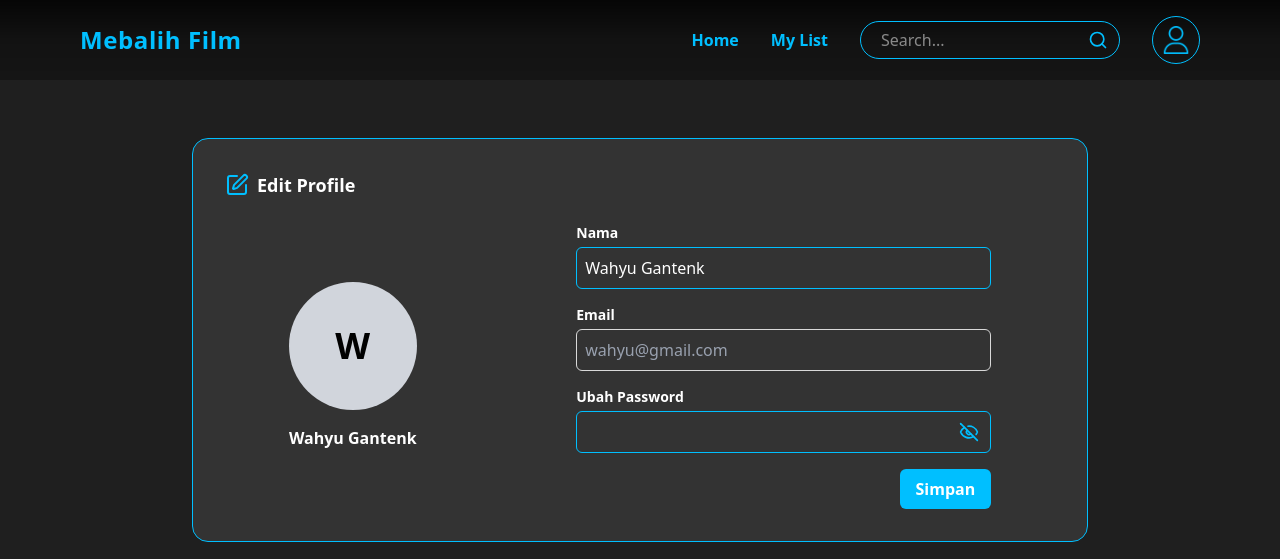
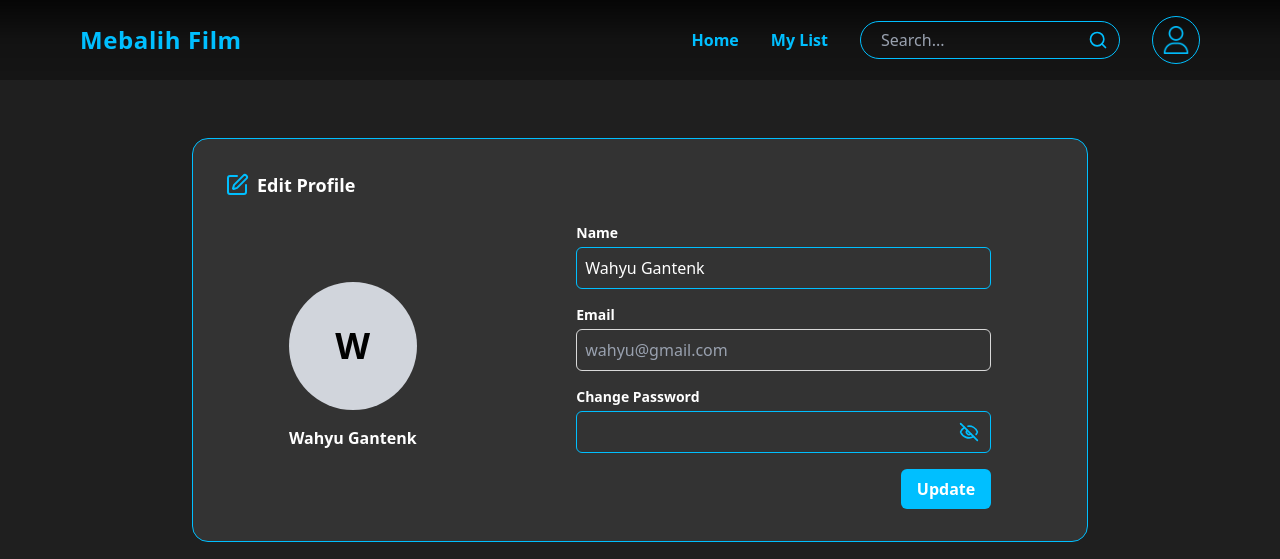
Before and after one commit to Wahabi86/architecture_microservice, a React (Vite) app: page /halaman-edit in a window 1280 px wide. Shown: the top 559 px of the page. Built offline with nearby package versions, Linux system fonts and the light colour scheme.

Commit message:
add feature search bar and updtae style ui on detail and edit page

```diff
--- a/src/App.jsx
+++ b/src/App.jsx
@@ -9,6 +9,7 @@ import Login from "./components/auth/Login";
 import Register from "./components/auth/Register";
 import Rent from "./pages/rent";
 import DetailMovie from "./pages/detailMovie";
+import ScrollToTop from "./utils/ScrollFeature";
 
 function App() {
   const location = useLocation();
@@ -16,6 +17,8 @@ function App() {
 
   return (
     <div className="app-container">
+      <ScrollToTop />
+
       {!hideNavAndFooter && <Navbar />}
 
       <main>
--- a/src/components/Navbar.jsx
+++ b/src/components/Navbar.jsx
@@ -2,6 +2,7 @@ import React from "react";
 import { NavLink } from "react-router-dom";
 import { Search, Edit, LogOut } from "lucide-react";
 import { useState } from "react";
+import SearchBar from "./SearchBar";
 
 function Navbar() {
   // mengatur usermenu
@@ -24,11 +25,7 @@ function Navbar() {
             My List
           </NavLink>
 
-          {/* Search Bar */}
-          <div className="relative">
-            <input type="text" placeholder="Search..." className="bg-transparent border border-[#00BFFF] rounded-full px-4 py-1.5 pl-5 w-65 focus:outline-none text-white" />{" "}
-            <Search className="absolute right-3 top-1/2 -translate-y-1/2 text-[#00BFFF] w-5 h-5"></Search>
-          </div>
+          <SearchBar />
 
           {/* Profile */}
           <div className="relative">
@@ -46,7 +43,7 @@ function Navbar() {
                 {/* Logout */}
                 <NavLink to="/login" onClick={() => setOpenMenu(false)} className="flex items-center w-full text-left px-4 py-2 text-red-500 hover:bg-gray-200 transition-colors font-semibold">
                   <LogOut className="w-5 h-5 mr-2" />
-                  Keluar
+                  Logout
                 </NavLink>
               </div>
             )}
--- /dev/null
+++ b/src/components/SearchBar.jsx
@@ -0,0 +1,80 @@
+import React, { useState } from "react";
+import { Search, Star } from "lucide-react";
+import { useNavigate } from "react-router-dom";
+import { allMovies } from "../data/allData";
+
+function SearchBar() {
+  const [searchInput, setSearchInput] = useState("");
+  const [searchResults, setSearchResults] = useState([]);
+  const [isOpen, setIsOpen] = useState(false);
+  const navigate = useNavigate();
+
+  const handleSearch = (e) => {
+    const value = e.target.value.toLowerCase();
+    setSearchInput(value);
+
+    if (value.trim() === "") {
+      setSearchResults([]);
+      setIsOpen(false);
+    } else {
+      const results = allMovies.filter((movie) => movie.title.toLowerCase().includes(value));
+      setSearchResults(results);
+      setIsOpen(true);
+    }
+  };
+
+  // Navigasi ke halaman detail movie
+  const handleSelectMovie = (movieId) => {
+    navigate(`/movie/${movieId}`);
+    setSearchInput("");
+    setSearchResults([]);
+    setIsOpen(false);
+  };
+
+  const closeDropdown = () => {
+    setIsOpen(false);
+  };
+
+  return (
+    <div className="relative w-65">
+      <input
+        type="text"
+        placeholder="Search..."
+        value={searchInput}
+        onChange={handleSearch}
+        onFocus={() => searchInput && setIsOpen(true)}
+        onBlur={() => setTimeout(closeDropdown, 200)} // delay agar user bisa klik hasil
+        className="bg-transparent border border-[#00BFFF] rounded-full px-4 py-1.5 pl-5 w-full focus:outline-none text-white placeholder-gray-400"
+      />
+      <Search className="absolute right-3 top-1/2 -translate-y-1/2 text-[#00BFFF] w-5 h-5 pointer-events-none"></Search>
+
+      {/* Section Dropdown */}
+      {isOpen && searchResults.length > 0 && (
+        <div
+          className="absolute top-full mt-2 w-full bg-gray-900 border border-[#00BFFF] rounded-lg shadow-lg max-h-96 overflow-y-auto z-50
+  scrollbar-hide"
+        >
+          {searchResults.map((movie) => (
+            <div key={movie.id} onMouseDown={() => handleSelectMovie(movie.id)} className="flex items-center gap-3 p-3 hover:bg-gray-800 cursor-pointer transition-colors border-b border-gray-800 last:border-b-0">
+              <img src={movie.image} alt={movie.title} className="w-12 h-16 object-cover rounded" />
+              <div className="flex-1 min-w-0">
+                <h3 className="text-white font-semibold truncate">{movie.title}</h3>
+                <p className="text-gray-400 text-sm">
+                  {movie.genre.join(", ")} • {movie.year}
+                </p>
+                <p className="text-[#00BFFF] text-xs flex items-center gap-1">
+                  <Star className="w-3 h-3 fill-[#00BFFF]" /> {movie.rating}
+                </p>
+              </div>
+            </div>
+          ))}
+        </div>
+      )}
+
+      {/* Info jika tidak menemukan movie*/}
+      {isOpen && searchInput && searchResults.length === 0 && <div className="absolute top-full mt-2 w-full bg-gray-900 border border-[#00BFFF] rounded-lg p-4 text-center text-gray-400 z-50">No movies found</div>}
+    </div>
+  );
+}
+
+export default SearchBar;
--- a/src/pages/editprofile.jsx
+++ b/src/pages/editprofile.jsx
@@ -40,7 +40,7 @@ function EditProfile() {
           <form onSubmit={handleSubmit} className="flex flex-col gap-4 w-full md:w-1/2 bg">
             {/* Nama */}
             <div>
-              <label className="block text-sm font-semibold mb-1">Nama</label>
+              <label className="block text-sm font-semibold mb-1">Name</label>
               <input type="text" name="name" value={inputName} onChange={(e) => setInputName(e.target.value)} className="w-full p-2  border border-[#00BFFF] rounded-md focus:outline-none" />
             </div>
 
@@ -52,7 +52,7 @@ function EditProfile() {
 
             {/* Password */}
             <div className="relative">
-              <label className="block text-sm font-semibold mb-1">Ubah Password</label>
+              <label className="block text-sm font-semibold mb-1">Change Password</label>
               <input type={showPassword ? "text" : "password"} name="password" className="w-full p-2 border border-[#00BFFF] rounded-md focus:outline-none pr-10" />
               <button type="button" onClick={() => setShowPassword(!showPassword)} className="absolute right-3 top-[35px]   text-[#00BFFF]">
                 {showPassword ? <Eye className="w-5 h-5 " /> : <EyeOff className="w-5 h-5" />}
@@ -61,7 +61,7 @@ function EditProfile() {
 
             {/* Tombol Simpan */}
             <button type="submit" className="bg-[#00BFFF] hover:bg-[#00A4E4] text-white font-semibold py-2 px-4 rounded-md self-end">
-              Simpan
+              Update
             </button>
           </form>
         </div>
--- a/src/pages/home.jsx
+++ b/src/pages/home.jsx
@@ -10,7 +10,7 @@ export default function Home() {
       <section
         className="relative h-screen bg-cover bg-center flex items-center"
         style={{
-          backgroundImage: "url('/src/assets/background1.jpg')",
+          backgroundImage: "url('/src/assets/background/background1.jpg')",
         }}
       >
         {/* Membuat background lebih gelap */}
@@ -34,10 +34,6 @@ export default function Home() {
               <Play className="fill-white" />
               Rent
             </Link>
-
-            <button className="flex items-center gap-2 bg-gray-800/90 hover:bg-gray-700 text-white font-semibold px-12 py-3 rounded-full transition duration-300">
-              <Plus /> Add List
-            </button>
           </div>
         </div>
       </section>
--- a/src/pages/rent.jsx
+++ b/src/pages/rent.jsx
@@ -1,6 +1,6 @@
 import React, { useState } from "react";
 import { benefits, premiumPlans, payments } from "../data/allData";
-import { X, CircleCheckBig, ChevronDown } from "lucide-react";
+import { CircleCheckBig, ChevronDown } from "lucide-react";
 
 function Rent() {
   const [selectedPlan, setSelectedPlan] = useState(null);
@@ -144,11 +144,6 @@ function Rent() {
       {showModal && (
         <div className="fixed inset-0 bg-black/50 backdrop-blur-sm flex items-center justify-center z-50">
           <div className="bg-[#1a1a1a] rounded-2xl p-8 max-w-md w-full relative border border-[#333333]">
-            {/* Tombol Close */}
-            <button onClick={closeModal} className="absolute top-4 right-4 text-gray-400 hover:text-white transition duration-200">
-              <X size={24} />
-            </button>
-
             {/* Icons Success */}
             <div className="flex flex-col items-center text-center">
               <div className="mb-4">
--- /dev/null
+++ b/src/utils/ScrollFeature.jsx
@@ -0,0 +1,13 @@
+import { useEffect } from "react";
+import { useLocation } from "react-router-dom";
+
+export default function ScrollToTop() {
+  const { pathname } = useLocation();
+
+  // Mengatur scroll agar selalu ke atas setiap kali route berubah
+  useEffect(() => {
+    window.scrollTo(0, 0);
+  }, [pathname]);
+
+  return null; // tidak menampilkan apapun
+}
```
Also changed, not shown: 1 other file (tests, documents, lock files or other folders).
